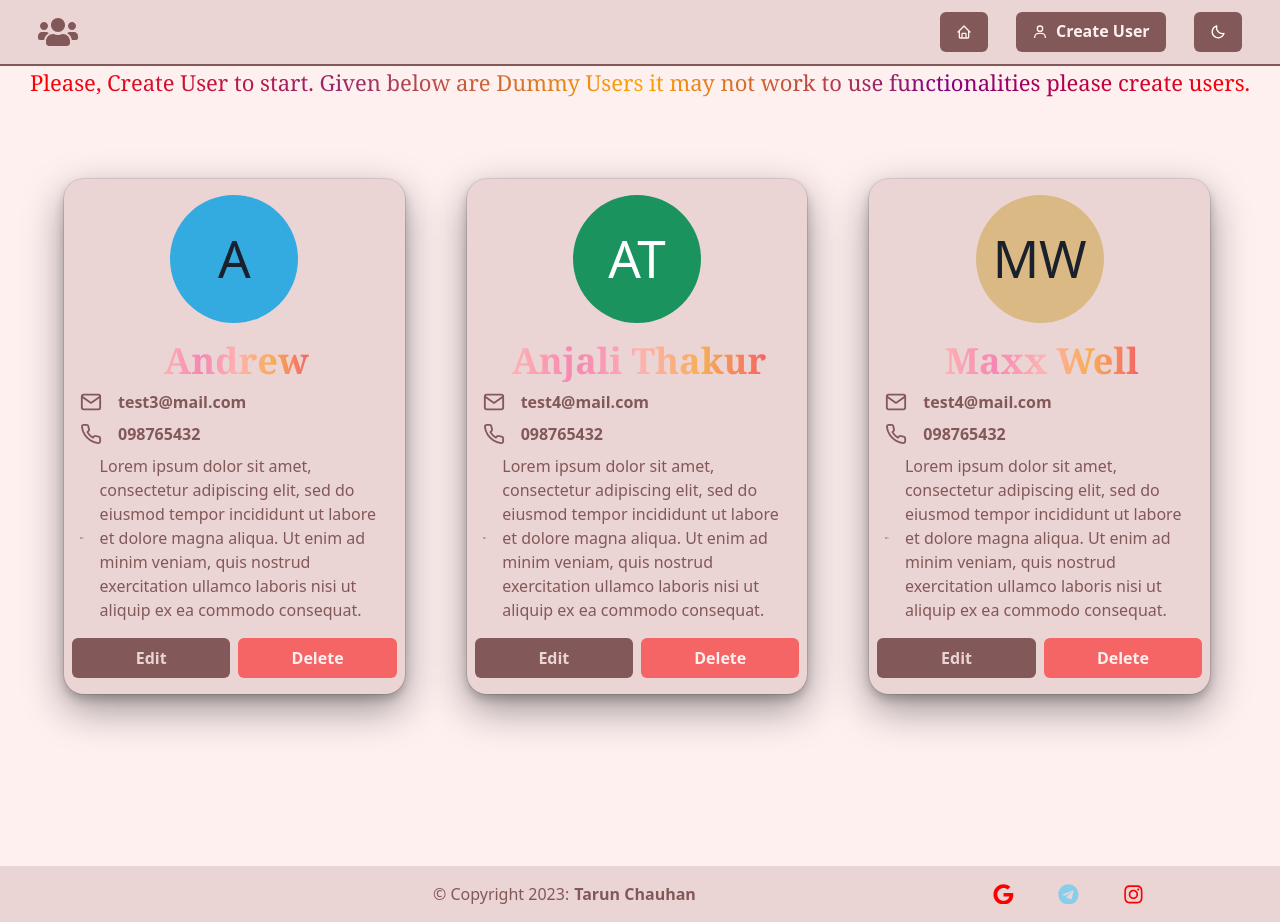
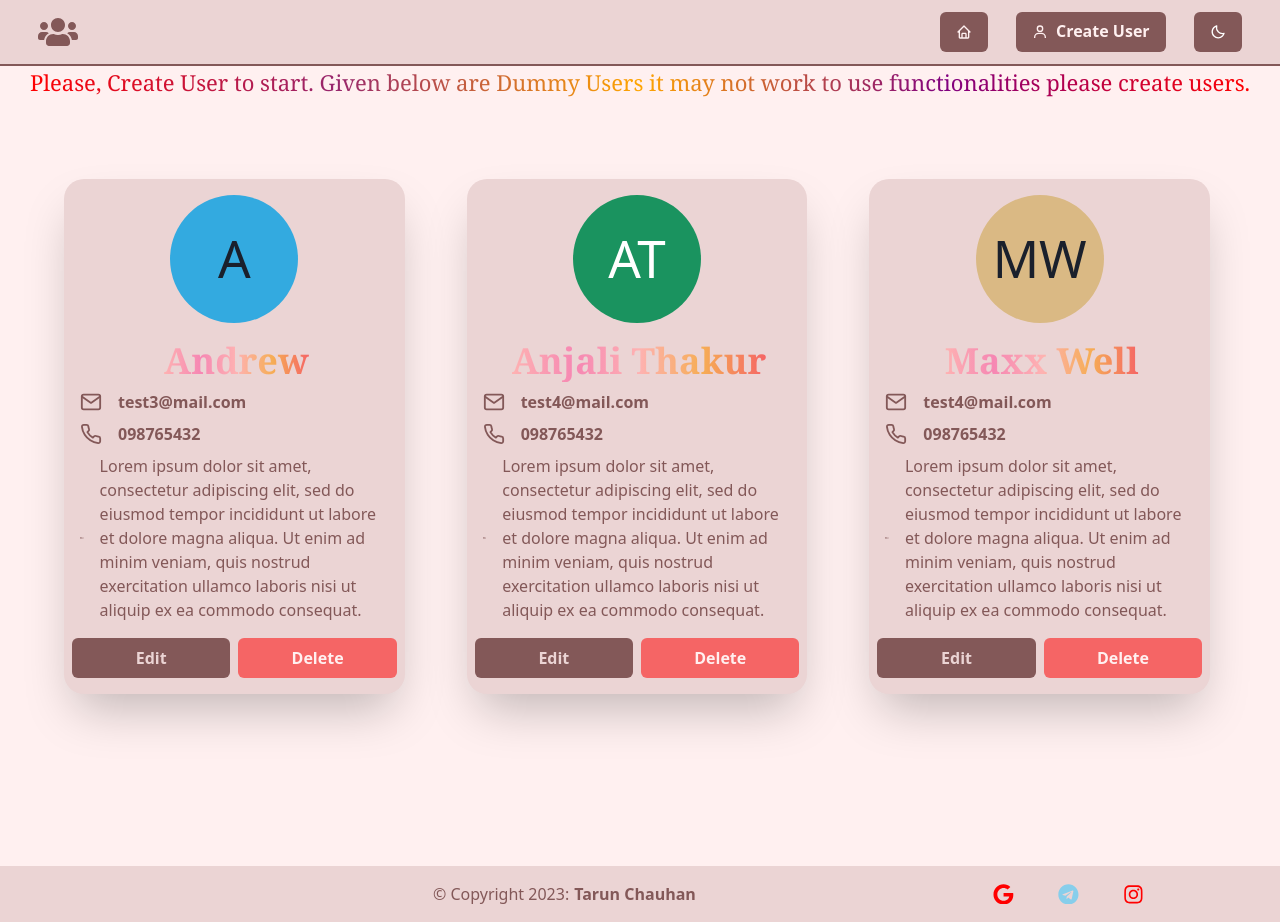
Before and after one commit to tarunkundal/user_management-app, a React (Create React App) app: page / in a window 1280 px wide. Built offline with nearby package versions, Linux system fonts and the light colour scheme.

Commit message:
User card modified

```diff
--- a/src/components/UserCard.tsx
+++ b/src/components/UserCard.tsx
@@ -46,7 +46,7 @@ const UserCard = ({ firstName, lastName, bio, phone, email, id }: UserI) => {
       )}
 
       <Stack
-        boxShadow={"dark-lg"}
+        boxShadow={"2xl"}
         w={{ base: "90%", md: "" }}
         m={4}
         py={4}
```
